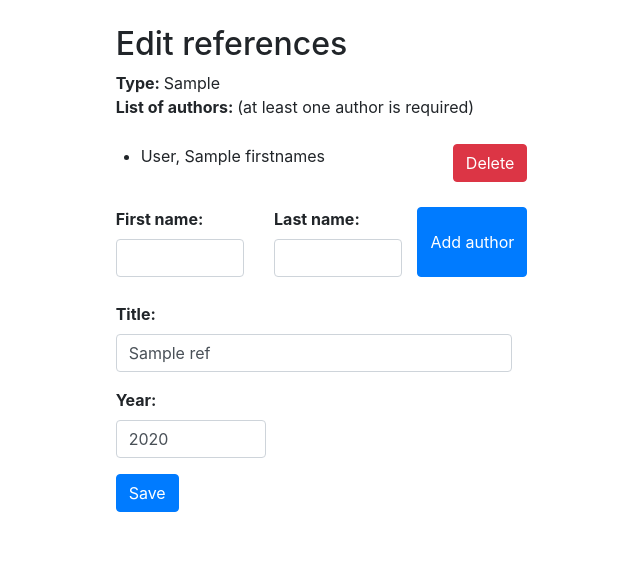
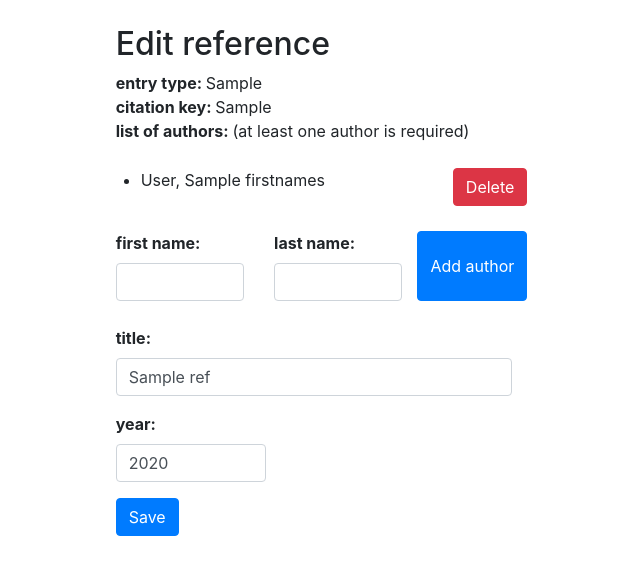
Before and after one commit to ruokokoski/ohtu-miniprojekti, a Flask app: template src/templates/edit_reference.html in a window 1280 px wide. Shown: the part 112-687 px from the top of the page, without its empty margins (326-966 px from the left). Run offline with Flask 3, Linux system fonts and the light colour scheme; tables that the repository leaves empty hold one stand-in row (values such as "Sample post"); the template is opened without the code that fills it: values that come from a table or form of the project are taken from there, most other values are stand-ins (such as "Sample title", 1, 10 or a date in 2020); some libraries are stand-ins or nearby versions.

Commit message:
fixed reference editing

```diff
--- a/src/app.py
+++ b/src/app.py
@@ -51,9 +51,11 @@ def edit_reference(citation_key):
 @app.route('/update_reference', methods=['POST'])
 def update_reference_entry():
     citation_key = request.form.get('citation_key')
+
     if not citation_key:
         flash("Citation key is missing", "error")
         return redirect("/references")
+
     return process_reference_form(is_creation=False, citation_key=citation_key)
 
 
--- a/src/templates/edit_reference.html
+++ b/src/templates/edit_reference.html
@@ -8,16 +8,24 @@ Muokkaa viitettä
 <div class="container-fluid">
     <div class="row justify-content-center">
         <div class="col-4 align-self-center">
-            <h2>Edit references</h2>
+            <h2>Edit reference</h2>
             <form action="/update_reference" method="post" id="new_reference" style="display: inline-block;">
 
-                <input type="hidden" name="citation_key" value="{{reference.citation_key}}">
+                <div id="required_fields">
+                    <input type="hidden" name="entry_type" value="{{ reference.entry_type }}">
+                    <b>entry type: </b>{{reference.entry_type}} <br>
+
+                    <b>citation key: </b>{{reference.citation_key}} <br>
+                    <input type="hidden" name="citation_key" value="{{reference.citation_key}}">
+
+
+                    <!--label for="citation_key"><b>citation key:</b></label>
+                    <input type="text" name="citation_key" value="{{reference.citation_key}}"-->
+                </div>
+
                 <input type="hidden" id="author" name="author">
-                <div id="required_fields">
 
-                    <b>Type: </b>{{reference.entry_type}} <br>
-
-                <b>List of authors: </b>(at least one author is required)
+                <b>list of authors: </b>(at least one author is required)
 
                 <ul id="author_list">
                     <!-- LIST OF AUTHORS-->
@@ -27,25 +35,29 @@ Muokkaa viitettä
                     <div class="row">
                         <input type="hidden" id="author" name="author">
                         <div class="col">
-                            <label for="first_name"><b>First name:</b></label>
+                            <label for="first_name"><b>first name:</b></label>
                             <input type="text" class="form-control" id="first_name">
                         </div>
                         <div class="col">
-                            <label for="last_name"><b>Last name:</b></label>
+                            <label for="last_name"><b>last name:</b></label>
                             <input type="text" class="form-control" id="last_name">
                         </div>
                         <button type="button" class="btn btn-primary" id="add_author_button">Add author</button>
                     </div>
-                </div>
 
-                    <div class="form-group">
-                        <label for="title"><b>Title:</b></label>
-                        <input type="text" class="form-control" name="title" value="{{ reference.title }}" required>
-                    </div>
-                    <div class="form-group">
-                        <label for="year"><b>Year:</b></label>
-                        <input type="number" class="form-control" style="width: 150px;" id="year" name="year" value="{{ reference.year }}" required min="1000">
-                    </div>
+                    {% if reference.title %}
+                        <div class="form-group">
+                            <label for="title"><b>title:</b></label>
+                            <input type="text" class="form-control" name="title" value="{{ reference.title }}">
+                        </div>
+                    {% endif %}
+
+                    {% if reference.year %}
+                        <div class="form-group">
+                            <label for="year"><b>year:</b></label>
+                            <input type="text" class="form-control" style="width: 150px;" id="year" name="year" value="{{ reference.year }}">
+                        </div>
+                    {% endif %}
                 </div>
 
                 <!-- OPTIONAL -->
--- a/src/util.py
+++ b/src/util.py
@@ -14,7 +14,9 @@ def process_reference_form(is_creation, citation_key=None):
     title = request.form.get('title', '')
     year = request.form.get('year', '')
 
+
     extra_fields = create_extra_fields(entry_type)
+
 
     # Luo data-sanakirja
     data = {
@@ -24,6 +26,7 @@ def process_reference_form(is_creation, citation_key=None):
         "year": year,
         "extra_fields": extra_fields
     }
+    print(data)
 
     if not is_creation and citation_key:
         data['citation_key'] = citation_key
```
Also changed, not shown: src/templates/new_reference.html (+5 -5 lines).
